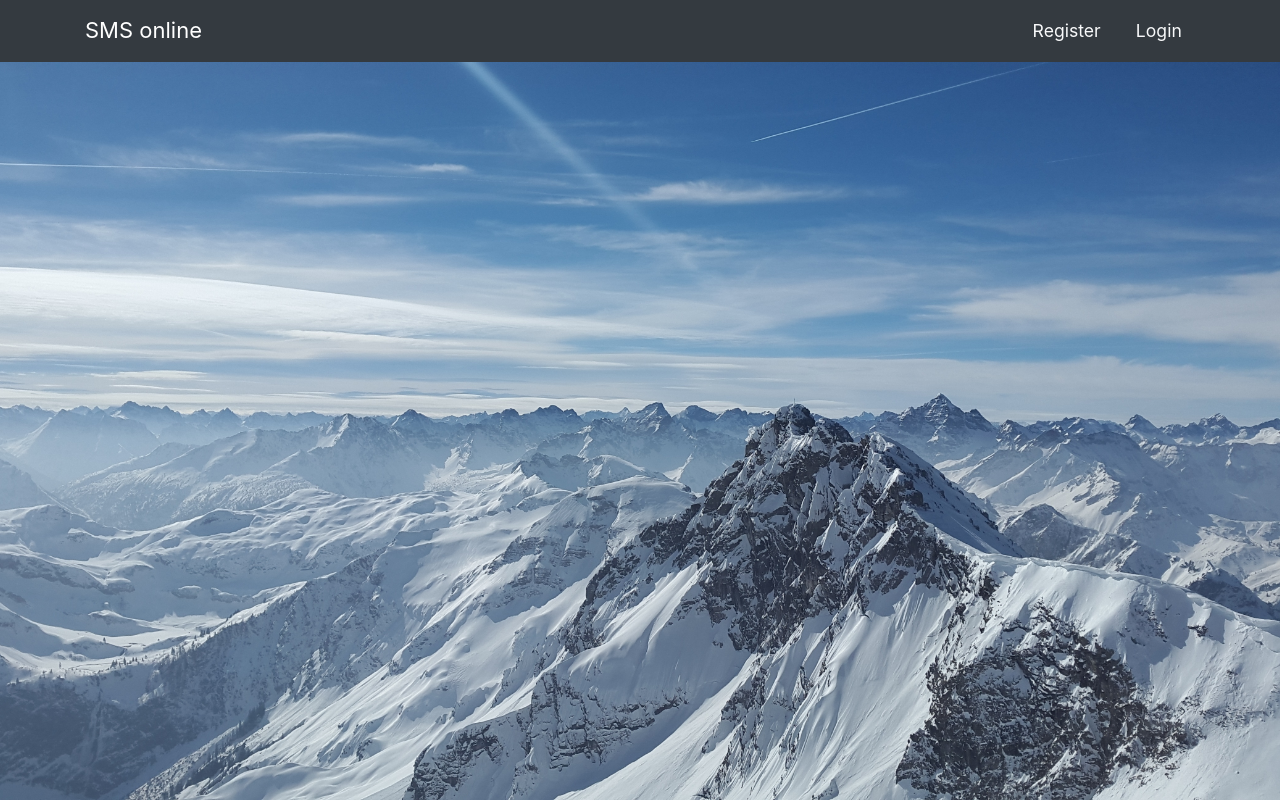
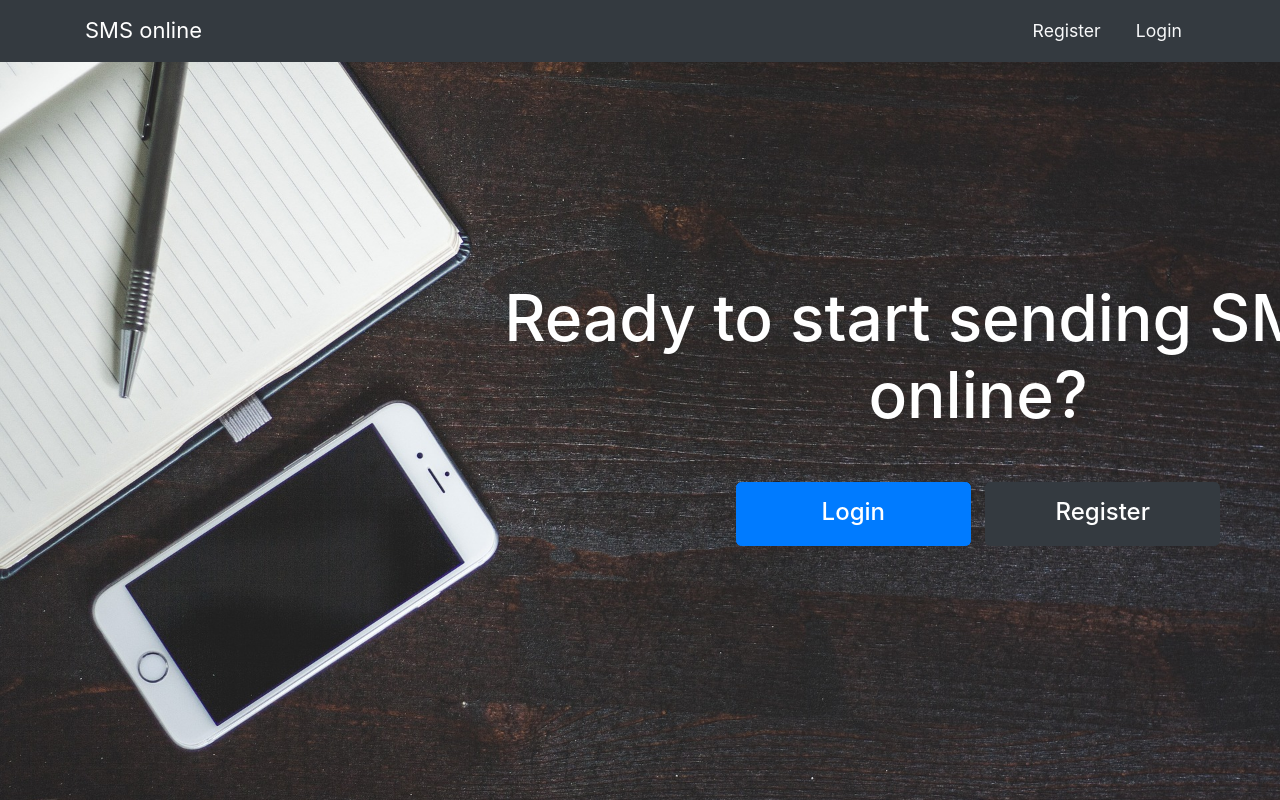
Before and after one commit to Stas1407/sms_online, a Django app: template templates/main/landing_page.html in a window 1280 px wide. Run offline with Django 3.2, Linux system fonts and the light colour scheme; the template is opened without the code that fills it, so the values that code supplies are empty; some libraries are stand-ins or nearby versions.

Commit message:
Landing page was improved. Register page is ready.

```diff
--- a/sms_online/urls.py
+++ b/sms_online/urls.py
@@ -22,5 +22,6 @@ urlpatterns = [
     path('admin/', admin.site.urls),
     path('login/', auth_views.LoginView.as_view(template_name='users/login.html'), name='login'),
     path('logout/', auth_views.LogoutView.as_view(template_name='users/logout.html'), name='logout'),
+    path('register/', user_views.register, name='register'),
     path('', include('main.urls')),
 ]
--- a/static/main/css/base.css
+++ b/static/main/css/base.css
@@ -8,7 +8,6 @@ body, html{
   background-attachment: fixed;
   background-repeat: no-repeat;
   font-size: 110%;
-  color: white;
 }
 
 #wrap {
--- a/static/main/css/landing_page.css
+++ b/static/main/css/landing_page.css
@@ -0,0 +1,42 @@
+body, html{
+  background-image: url("../../backgrounds/landing_bg.jpg");
+  background-position: center;
+  background-size: cover;
+  overflow-x: hidden;
+  width: 100%;
+  height: 100%;
+}
+
+ .buttons{
+   display: table;
+   position: relative;
+   left: 30vh;
+   top: 25vh;
+   color: white;
+   text-align: center;
+   width: 120%;
+ }
+
+ .inner {
+   display: table-cell;
+   vertical-align: middle;
+   text-align: center;
+ }
+
+#main_text{
+  margin-bottom: 6vh;
+  font-size: 8vh;
+}
+
+.custom{
+  height: 8vh;
+  width: 20%;
+  text-align: center;
+}
+
+span{
+  font-size: 3vh;
+  font-weight: 500;
+  position: relative;
+  top: 7%;
+}
--- a/templates/base.html
+++ b/templates/base.html
@@ -21,7 +21,11 @@
       <nav class="navbar bg-dark navbar-dark navbar-expand-md fixed-top">
         <div class="container">
 
-          <a href="" class="navbar-brand mr-4">SMS online</a>
+          {% if request.user.is_authenticated %}
+          <a href="/home" class="navbar-brand mr-4">SMS online</a>
+          {% else %}
+          <a href="/" class="navbar-brand mr-4">SMS online</a>
+          {% endif %}
           <button type="button" class="navbar-toggler" data-toggle="collapse" data-target="#navbarToggle" aria-controls="navbarToggle" aria-expanded="false" aria-label="Toggle navigation">
             <span class="navbar-toggler-icon"></span>
           </button>
--- a/templates/main/landing_page.html
+++ b/templates/main/landing_page.html
@@ -6,6 +6,13 @@
 {% endblock links %}
 
 {% block content %}
+  <div class="buttons">
+     <div class="inner">
+       <h1 id="main_text">Ready to start sending SMS-es online?</h1>
+      <a type="button" class="btn btn-lg btn-primary custom" href="{% url 'login' %}"><span>Login</span></a>
+      <a type="button" class="btn btn-lg ml-2 btn-dark custom" href="{% url 'register' %}"><span>Register</span></a>
+    </div>
+  </div>
 
-<script type="text/javascript" src="{% static 'main/js/landing_page.js' %}"></script>
+  <script type="text/javascript" src="{% static 'main/js/landing_page.js' %}"></script>
 {% endblock content %}
--- a/users/views.py
+++ b/users/views.py
@@ -1,7 +1,6 @@
 from django.shortcuts import render, redirect
 from django.contrib import messages
-# from .forms import UserRegisterForm, UserUpdateForm, ProfileUpdateForm
-from django.contrib.auth.decorators import login_required
+from .forms import UserRegisterForm
 
 # Create your views here.
 def register(request):
```
Also changed, not shown: static/users/css/register.css (added, +13 -0 lines), templates/users/register.html (added, +25 -0 lines), users/forms.py (+13 -13 lines), static/backgrounds/background_home (2).jpg (added), static/backgrounds/landing_bg.jpg (added).
